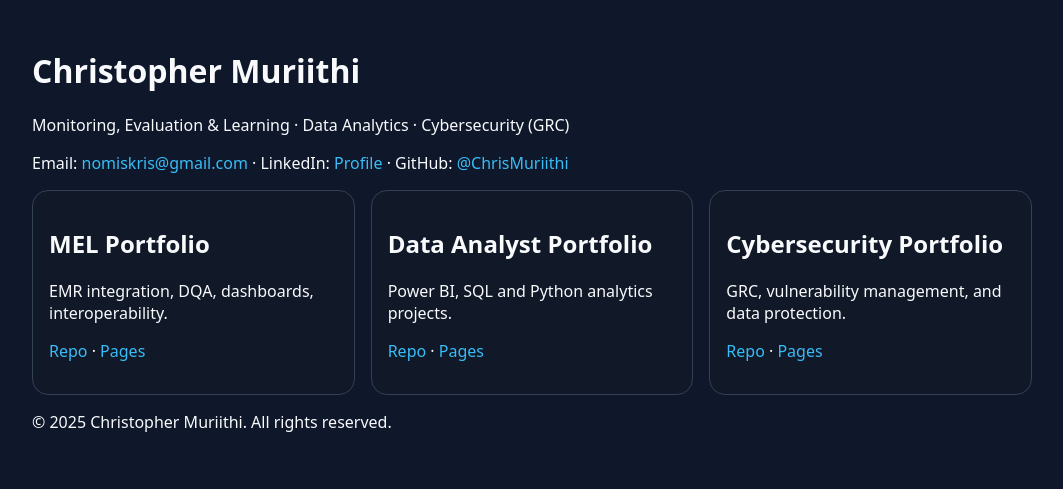
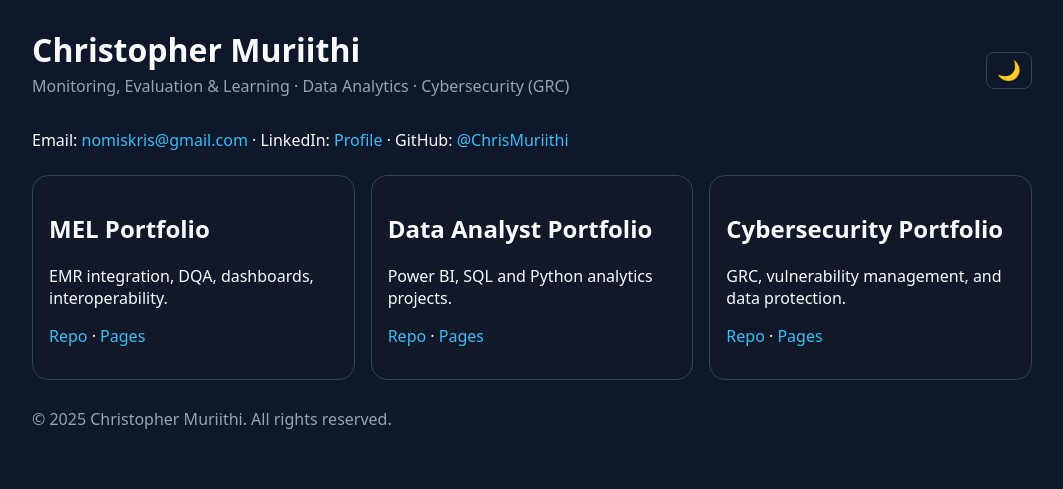
Before and after one commit to ChrisMuriithi/ChrisMuriithi.github.io, a plain HTML site: page index.html in a window 1280 px wide. Shown: the whole page, without its empty margins (108-1171 px from the left). Drawn offline with Linux system fonts and the light colour scheme.

Commit message:
Update index.html

```diff
--- a/index.html
+++ b/index.html
@@ -5,18 +5,160 @@
   <link rel="icon" type="image/png" href="favicon.png">
   <title>Christopher Muriithi | MEL • Data Analytics • Cybersecurity</title>
   <meta name="viewport" content="width=device-width, initial-scale=1">
+
   <style>
-    body{margin:0;background:#0f172a;color:#f8fafc;font-family:system-ui,Segoe UI,Roboto}a{color:#38bdf8;text-decoration:none}.wrap{max-width:1000px;margin:0 auto;padding:28px}.grid{display:grid;gap:16px;grid-template-columns:repeat(auto-fill,minmax(280px,1fr))}.card{background:#111827;border:1px solid #334155;border-radius:16px;padding:16px}</style>
-</head><body>
-<div class="wrap">
-<h1>Christopher Muriithi</h1>
-<p>Monitoring, Evaluation & Learning · Data Analytics · Cybersecurity (GRC)</p>
-<p>Email: <a href="mailto:nomiskris@gmail.com">nomiskris@gmail.com</a> · LinkedIn: <a href="https://www.linkedin.com/in/christopher-mwangi-894265b0" target="_blank">Profile</a> · GitHub: <a href="https://github.com/ChrisMuriithi" target="_blank">@ChrisMuriithi</a></p>
-<div class="grid">
-  <div class="card"><h2>MEL Portfolio</h2><p>EMR integration, DQA, dashboards, interoperability.</p><p><a href="https://github.com/ChrisMuriithi/MEL-Portfolio" target="_blank">Repo</a> · <a href="https://chrismuriithi.github.io/MEL-Portfolio/" target="_blank">Pages</a></p></div>
-  <div class="card"><h2>Data Analyst Portfolio</h2><p>Power BI, SQL and Python analytics projects.</p><p><a href="https://github.com/ChrisMuriithi/Data-Analyst-Portfolio" target="_blank">Repo</a> · <a href="https://chrismuriithi.github.io/Data-Analyst-Portfolio/" target="_blank">Pages</a></p></div>
-  <div class="card"><h2>Cybersecurity Portfolio</h2><p>GRC, vulnerability management, and data protection.</p><p><a href="https://github.com/ChrisMuriithi/Cybersecurity-Portfolio" target="_blank">Repo</a> · <a href="https://chrismuriithi.github.io/Cybersecurity-Portfolio/" target="_blank">Pages</a></p></div>
-</div>
-<footer><p>© 2025 Christopher Muriithi. All rights reserved.</p></footer>
-</div>
-</body></html>
+    :root {
+      --bg-dark: #0f172a;
+      --text-dark: #f8fafc;
+      --bg-light: #f9fafb;
+      --text-light: #111827;
+      --accent: #38bdf8;
+      --card-dark: #111827;
+      --card-light: #ffffff;
+      --border: #334155;
+    }
+
+    body {
+      margin: 0;
+      padding: 0;
+      background-color: var(--bg-dark);
+      color: var(--text-dark);
+      font-family: system-ui, -apple-system, Segoe UI, Roboto, Ubuntu, Cantarell, "Helvetica Neue", Arial;
+      transition: background-color 0.3s, color 0.3s;
+    }
+
+    a { color: var(--accent); text-decoration: none; }
+
+    .wrap {
+      max-width: 1000px;
+      margin: 0 auto;
+      padding: 28px;
+    }
+
+    header {
+      display: flex;
+      flex-wrap: wrap;
+      justify-content: space-between;
+      align-items: center;
+      margin-bottom: 16px;
+    }
+
+    header h1 {
+      margin: 0;
+      font-size: clamp(1.6rem, 4vw, 2rem);
+    }
+
+    .tag {
+      color: #94a3b8;
+      margin-top: 4px;
+    }
+
+    .toggle-theme {
+      cursor: pointer;
+      font-size: 1.2rem;
+      border: 1px solid var(--border);
+      border-radius: 8px;
+      padding: 6px 10px;
+      background: none;
+      color: inherit;
+      transition: background-color 0.2s, color 0.2s;
+    }
+
+    .toggle-theme:hover {
+      background-color: rgba(255, 255, 255, 0.05);
+    }
+
+    .grid {
+      display: grid;
+      gap: 16px;
+      grid-template-columns: repeat(auto-fill, minmax(280px, 1fr));
+      margin-top: 24px;
+    }
+
+    .card {
+      background-color: var(--card-dark);
+      border: 1px solid var(--border);
+      border-radius: 16px;
+      padding: 16px;
+      transition: background-color 0.3s;
+    }
+
+    .light {
+      background-color: var(--bg-light);
+      color: var(--text-light);
+    }
+
+    .light .card {
+      background-color: var(--card-light);
+    }
+
+    footer {
+      margin: 28px 0;
+      color: #94a3b8;
+    }
+  </style>
+</head>
+
+<body>
+  <div class="wrap">
+    <header>
+      <div>
+        <h1>Christopher Muriithi</h1>
+        <p class="tag">Monitoring, Evaluation & Learning · Data Analytics · Cybersecurity (GRC)</p>
+      </div>
+      <button id="theme-toggle" class="toggle-theme">🌙</button>
+    </header>
+
+    <p>Email: <a href="mailto:nomiskris@gmail.com">nomiskris@gmail.com</a> ·
+      LinkedIn: <a href="https://www.linkedin.com/in/christopher-mwangi-894265b0" target="_blank">Profile</a> ·
+      GitHub: <a href="https://github.com/ChrisMuriithi" target="_blank">@ChrisMuriithi</a></p>
+
+    <div class="grid">
+      <div class="card">
+        <h2>MEL Portfolio</h2>
+        <p>EMR integration, DQA, dashboards, interoperability.</p>
+        <p><a href="https://github.com/ChrisMuriithi/MEL-Portfolio" target="_blank">Repo</a> ·
+           <a href="https://chrismuriithi.github.io/MEL-Portfolio/" target="_blank">Pages</a></p>
+      </div>
+
+      <div class="card">
+        <h2>Data Analyst Portfolio</h2>
+        <p>Power BI, SQL and Python analytics projects.</p>
+        <p><a href="https://github.com/ChrisMuriithi/Data-Analyst-Portfolio" target="_blank">Repo</a> ·
+           <a href="https://chrismuriithi.github.io/Data-Analyst-Portfolio/" target="_blank">Pages</a></p>
+      </div>
+
+      <div class="card">
+        <h2>Cybersecurity Portfolio</h2>
+        <p>GRC, vulnerability management, and data protection.</p>
+        <p><a href="https://github.com/ChrisMuriithi/Cybersecurity-Portfolio" target="_blank">Repo</a> ·
+           <a href="https://chrismuriithi.github.io/Cybersecurity-Portfolio/" target="_blank">Pages</a></p>
+      </div>
+    </div>
+
+    <footer>
+      <p>© 2025 Christopher Muriithi. All rights reserved.</p>
+    </footer>
+  </div>
+
+  <script>
+    const toggle = document.getElementById('theme-toggle');
+    const body = document.body;
+    const savedTheme = localStorage.getItem('theme');
+
+    // Load saved theme
+    if (savedTheme === 'light') {
+      body.classList.add('light');
+      toggle.textContent = '🌞';
+    }
+
+    // Toggle theme
+    toggle.addEventListener('click', () => {
+      body.classList.toggle('light');
+      const isLight = body.classList.contains('light');
+      toggle.textContent = isLight ? '🌞' : '🌙';
+      localStorage.setItem('theme', isLight ? 'light' : 'dark');
+    });
+  </script>
+</body>
+</html>
```
